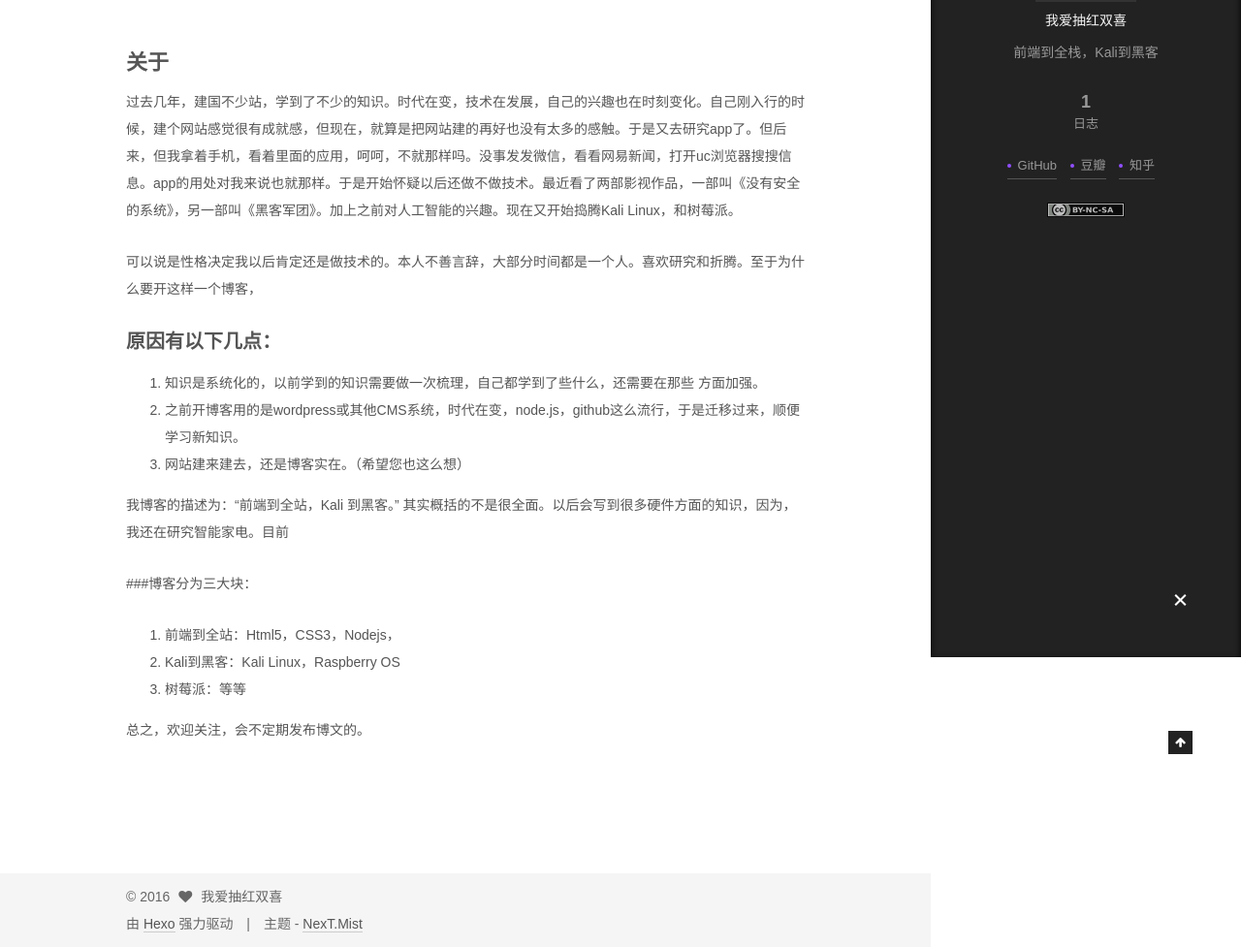
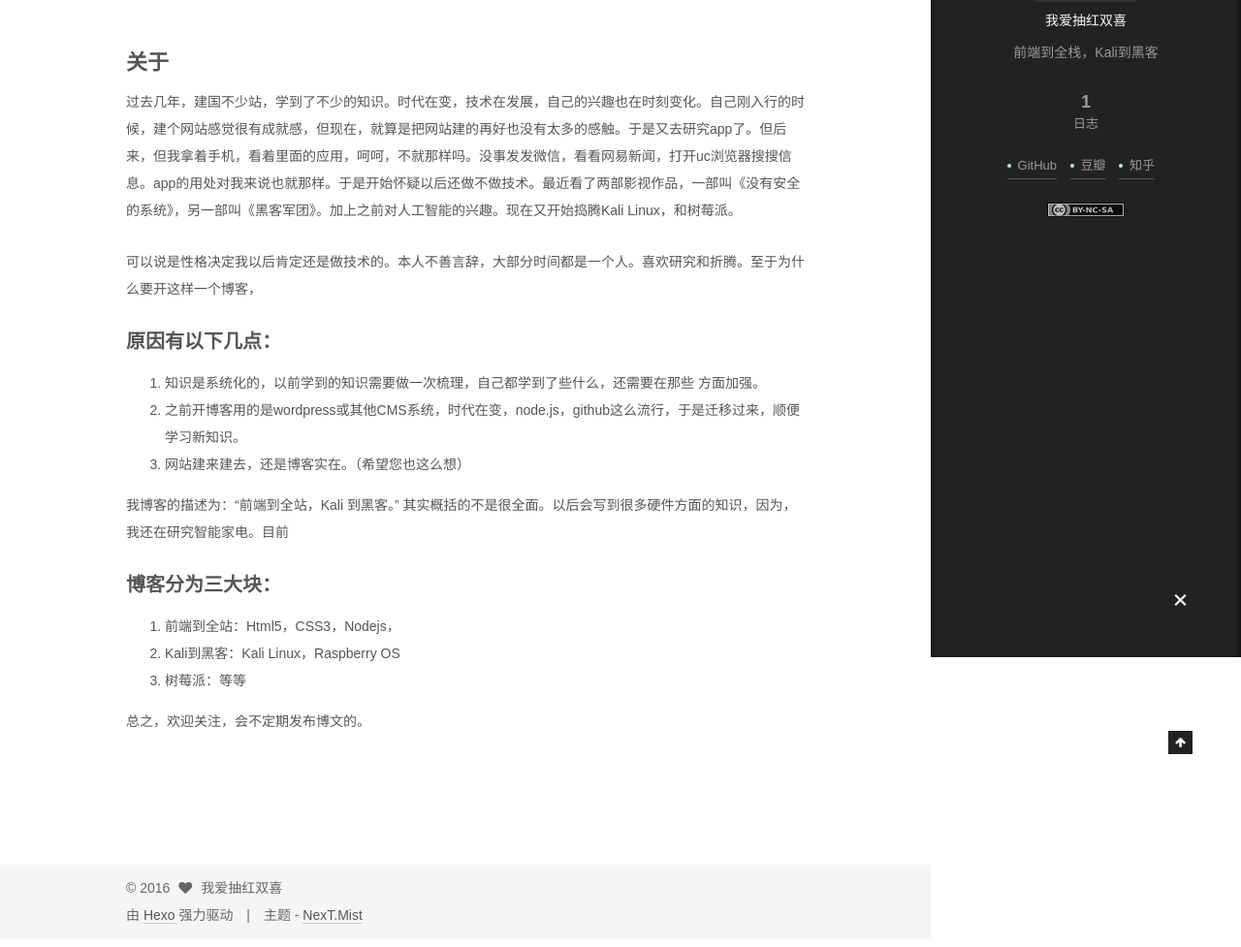
Before and after one commit to outlivor/outlivor.github.com, a plain HTML site: page about/index.html in a window 1280 px wide. Shown: the part 122-1099 px from the top of the page at 97% size. Drawn offline with Linux system fonts and the light colour scheme; a web font is replaced by a local one.

Commit message:
Site updated: 2016-09-25 22:42:10

```diff
--- a/about/index.html
+++ b/about/index.html
@@ -90,7 +90,7 @@
 <meta property="og:url" content="http://yoursite.com/about/index.html">
 <meta property="og:site_name" content="我爱抽红双喜'Blog">
 <meta property="og:description" content="关于过去几年，建国不少站，学到了不少的知识。时代在变，技术在发展，自己的兴趣也在时刻变化。自己刚入行的时候，建个网站感觉很有成就感，但现在，就算是把网站建的再好也没有太多的感触。于是又去研究app了。但后来，但我拿着手机，看着里面的应用，呵呵，不就那样吗。没事发发微信，看看网易新闻，打开uc浏览器搜搜信息。app的用处对我来说也就那样。于是开始怀疑以后还做不做技术。最近看了两部影视作品，一部叫《没">
-<meta property="og:updated_time" content="2016-09-25T14:38:00.021Z">
+<meta property="og:updated_time" content="2016-09-25T14:41:32.970Z">
 <meta name="twitter:card" content="summary">
 <meta name="twitter:title" content="关于">
 <meta name="twitter:description" content="关于过去几年，建国不少站，学到了不少的知识。时代在变，技术在发展，自己的兴趣也在时刻变化。自己刚入行的时候，建个网站感觉很有成就感，但现在，就算是把网站建的再好也没有太多的感触。于是又去研究app了。但后来，但我拿着手机，看着里面的应用，呵呵，不就那样吗。没事发发微信，看看网易新闻，打开uc浏览器搜搜信息。app的用处对我来说也就那样。于是开始怀疑以后还做不做技术。最近看了两部影视作品，一部叫《没">
@@ -252,8 +252,7 @@
 <li>网站建来建去，还是博客实在。（希望您也这么想）</li>
 </ol>
 <p>我博客的描述为：“前端到全站，Kali 到黑客。” 其实概括的不是很全面。以后会写到很多硬件方面的知识，因为，我还在研究智能家电。目前</p>
-<p>###博客分为三大块：</p>
-<ol>
+<h3 id="博客分为三大块："><a href="#博客分为三大块：" class="headerlink" title="博客分为三大块："></a>博客分为三大块：</h3><ol>
 <li>前端到全站：Html5，CSS3，Nodejs，</li>
 <li>Kali到黑客：Kali Linux，Raspberry OS</li>
 <li>树莓派：等等</li>
--- a/css/main.css
+++ b/css/main.css
@@ -1548,7 +1548,7 @@ pre .javascript .function {
   width: 4px;
   height: 4px;
   border-radius: 50%;
-  background: #904fff;
+  background: #a6f4ff;
 }
 .links-of-blogroll {
   font-size: 13px;
```
